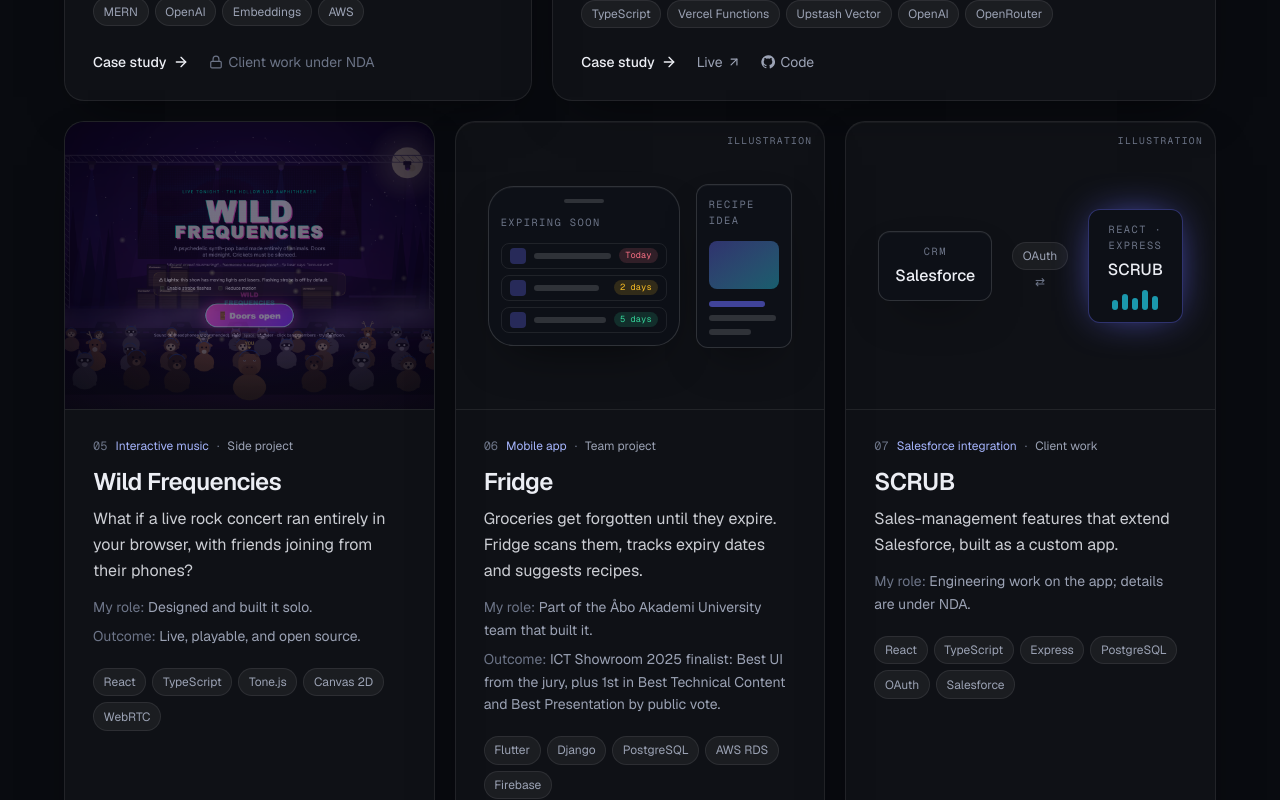
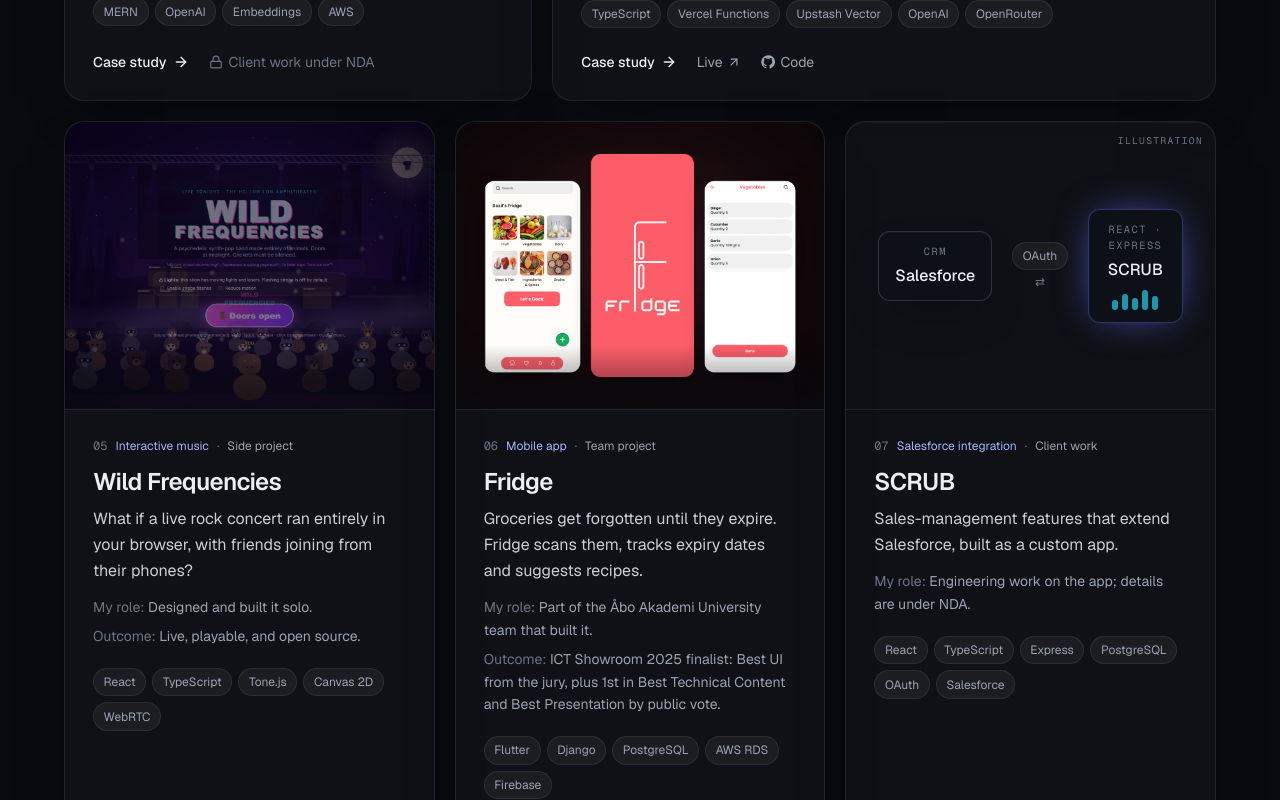
Before and after one commit to HaroonRiasat1/haroonriasat.com, a Next.js app: page / in a window 1280 px wide. Shown: the part 2580-3380 px from the top of the page. Built offline with nearby package versions, Linux system fonts and the light colour scheme; no server answers; a web font is replaced by a local one.

Commit message:
Fridge: real app screens and link to fridgelogic.lovable.app

```diff
--- a/components/project-visuals.tsx
+++ b/components/project-visuals.tsx
@@ -98,38 +98,4 @@ export function SalesforceVisual() {
   );
 }
 
-export function FridgeVisual() {
-  const items = [
-    { w: "58%", due: "Today", tone: "bg-gap/15 text-gap" },
-    { w: "44%", due: "2 days", tone: "bg-partial/15 text-partial" },
-    { w: "66%", due: "5 days", tone: "bg-strong/15 text-strong" },
-  ];
-  return (
-    <div className="flex size-full items-center justify-center gap-4 p-6 sm:p-8">
-      <div className="w-48 shrink-0 rounded-[1.6rem] border border-line-2 bg-bg-2 p-3 shadow-card">
-        <div className="mx-auto mb-3 h-1 w-10 rounded-full bg-line-2" />
-        <Label>Expiring soon</Label>
-        <div className="space-y-1.5">
-          {items.map((it) => (
-            <div key={it.due} className="flex items-center gap-2 rounded-lg border border-line px-2 py-1">
-              <span className="size-4 shrink-0 rounded bg-accent/30" />
-              <Skeleton w={it.w} />
-              <span className={`ml-auto whitespace-nowrap rounded-full px-1.5 py-px font-mono text-[0.55rem] ${it.tone}`}>{it.due}</span>
-            </div>
-          ))}
-        </div>
-      </div>
-      <div className="hidden w-36 rounded-xl border border-line-2 bg-bg-2 p-3 shadow-card sm:block">
-        <Label>Recipe idea</Label>
-        <div className="mb-3 h-12 rounded-lg bg-gradient-to-br from-accent/40 to-accent-2/40" />
-        <div className="space-y-2">
-          <Skeleton w="80%" accent />
-          <Skeleton w="95%" />
-          <Skeleton w="60%" />
-        </div>
-      </div>
-    </div>
-  );
-}
-
-export const visuals = { transcript: TranscriptVisual, inspection: InspectionVisual, salesforce: SalesforceVisual, fridge: FridgeVisual };
+export const visuals = { transcript: TranscriptVisual, inspection: InspectionVisual, salesforce: SalesforceVisual };
--- a/lib/content.ts
+++ b/lib/content.ts
@@ -103,7 +103,7 @@ export interface Project {
   outcome?: string;
   image?: string;
   imageAlt?: string;
-  visual?: "transcript" | "inspection" | "salesforce" | "fridge";
+  visual?: "transcript" | "inspection" | "salesforce";
   demo?: string;
   repo?: string;
   // For projects with more than one repository (shown instead of repo).
@@ -308,7 +308,9 @@ export const projects: Project[] = [
     role: "Part of the Åbo Akademi University team that built it.",
     tech: ["Flutter", "Django", "PostgreSQL", "AWS RDS", "Firebase"],
     outcome: "ICT Showroom 2025 finalist: Best UI from the jury, plus 1st in Best Technical Content and Best Presentation by public vote.",
-    visual: "fridge",
+    image: "/projects/fridge.png",
+    imageAlt: "Fridge app screens: grocery categories with a Let's Cook button, the splash screen, and a vegetables list with quantities",
+    demo: "https://fridgelogic.lovable.app",
     repos: [
       { label: "App", href: "https://github.com/HaroonRiasat1/fridge_flutter" },
       { label: "Backend", href: "https://github.com/HaroonRiasat1/fridge_backend" },
```
Also changed, not shown: public/projects/fridge.png (added).
